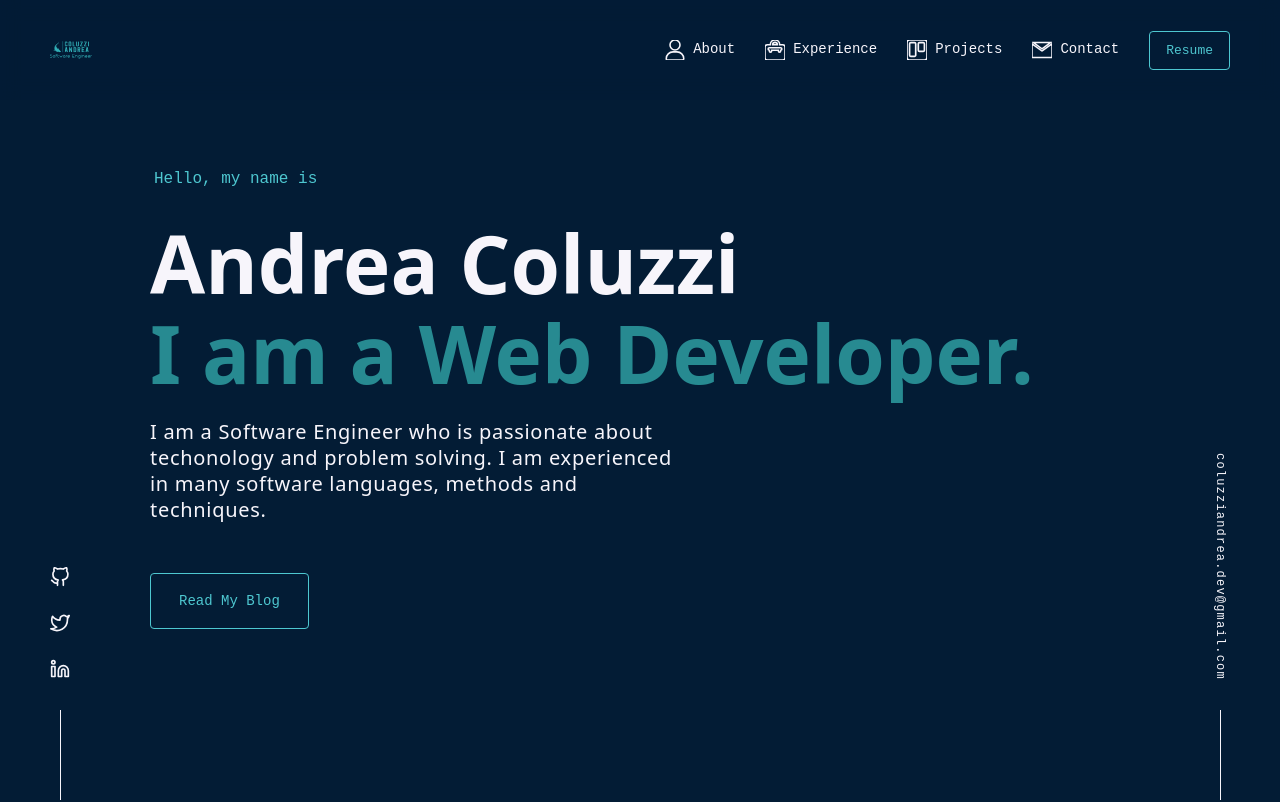
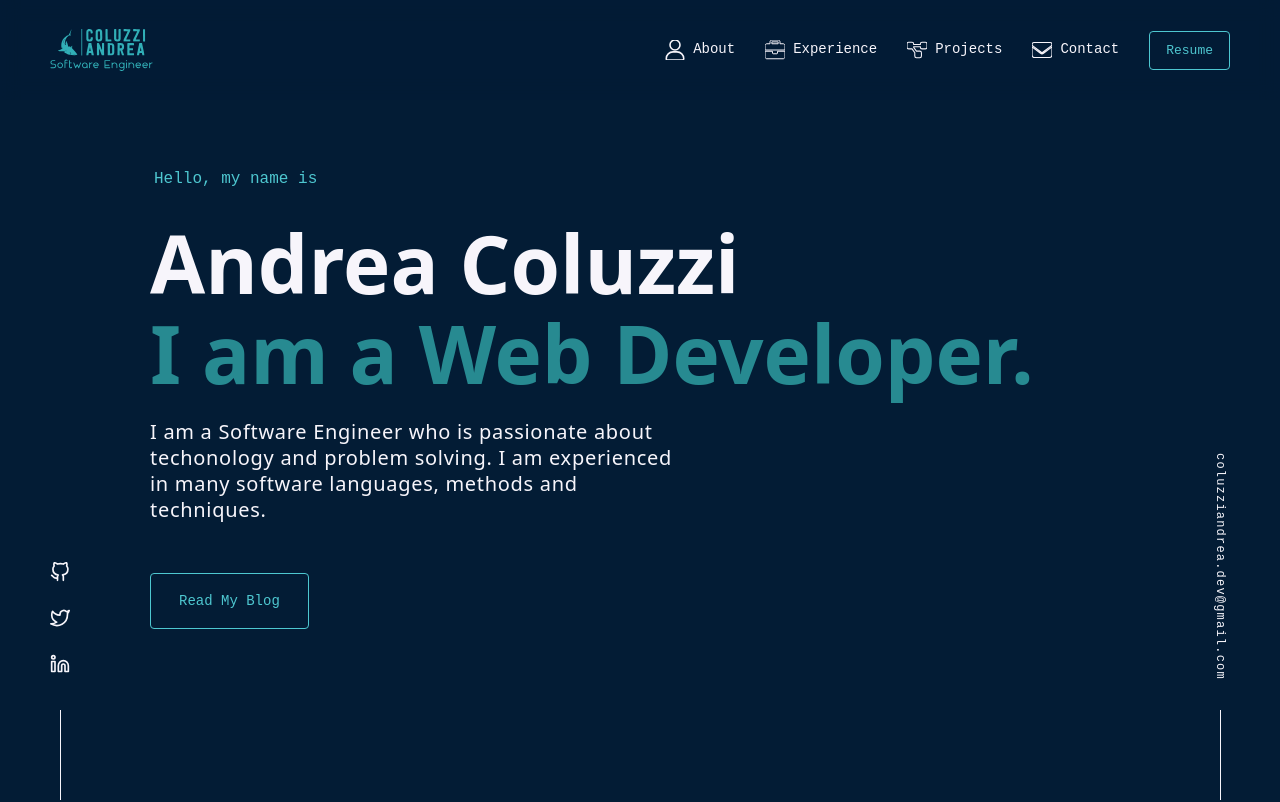
Before and after one commit to coluzziandrea/coluzziandrea.github.io, a React (Create React App) app in the folder coluzzi-andrea/: page / in a window 1280 px wide. Shown: the top 802 px of the page. Built offline with nearby package versions, Linux system fonts and the light colour scheme.

Commit message:
fix icons

```diff
--- a/coluzzi-andrea/src/components/icons/Email.js
+++ b/coluzzi-andrea/src/components/icons/Email.js
@@ -4,20 +4,13 @@
   return (
     <svg
       xmlns='http://www.w3.org/2000/svg'
-      x='0'
-      y='0'
-      enableBackground='new 0 0 330.001 330.001'
-      version='1.1'
-      viewBox='0 0 330.001 330.001'
+      viewBox='0 0 512 512'
       fill='none'
       stroke='currentColor'
-      strokeWidth='25'
+      strokeWidth='30'
       className='feather feather-mail'
     >
-      <g>
-        <path d='M173.871 177.097a14.982 14.982 0 01-8.87 2.903 14.98 14.98 0 01-8.871-2.903L30 84.602.001 62.603 0 275.001c.001 8.284 6.716 15 15 15L315.001 290c8.285 0 15-6.716 15-14.999V62.602l-30.001 22-126.129 92.495z'></path>
-        <path d='M165.001 146.4L310.087 40.001 19.911 40z'></path>
-      </g>
+      <path d='M464 64C490.5 64 512 85.49 512 112C512 127.1 504.9 141.3 492.8 150.4L275.2 313.6C263.8 322.1 248.2 322.1 236.8 313.6L19.2 150.4C7.113 141.3 0 127.1 0 112C0 85.49 21.49 64 48 64H464zM217.6 339.2C240.4 356.3 271.6 356.3 294.4 339.2L512 176V384C512 419.3 483.3 448 448 448H64C28.65 448 0 419.3 0 384V176L217.6 339.2z' />
     </svg>
   );
 };
--- a/coluzzi-andrea/src/components/icons/Job.js
+++ b/coluzzi-andrea/src/components/icons/Job.js
@@ -4,16 +4,13 @@
   return (
     <svg
       xmlns='http://www.w3.org/2000/svg'
-      enableBackground='new 0 0 512 512'
-      version='1.1'
       viewBox='0 0 512 512'
-      xmlSpace='preserve'
       fill='none'
       stroke='currentColor'
-      strokeWidth='40'
+      strokeWidth='25'
       className='feather feather-job'
     >
-      <path d='M452 120h-76C376 53.726 322.274 0 256 0S136 53.726 136 120H60c-33.137 0-60 26.863-60 60v272c0 33.137 26.863 60 60 60h392c33.137 0 60-26.863 60-60V180c0-33.137-26.863-60-60-60zM256 60c33.137 0 60 26.863 60 60H196c0-33.137 26.863-60 60-60zm146 200v20c0 16.569-13.431 30-30 30-16.569 0-30-13.431-30-30v-20H170v20c0 16.569-13.431 30-30 30-16.569 0-30-13.431-30-30v-20c-16.569 0-30-13.431-30-30s13.431-30 30-30h292c16.569 0 30 13.431 30 30s-13.431 30-30 30z'></path>
+      <path d='M320 336c0 8.844-7.156 16-16 16h-96C199.2 352 192 344.8 192 336V288H0v144C0 457.6 22.41 480 48 480h416c25.59 0 48-22.41 48-48V288h-192V336zM464 96H384V48C384 22.41 361.6 0 336 0h-160C150.4 0 128 22.41 128 48V96H48C22.41 96 0 118.4 0 144V256h512V144C512 118.4 489.6 96 464 96zM336 96h-160V48h160V96z' />
     </svg>
   );
 }
--- a/coluzzi-andrea/src/components/icons/Project.js
+++ b/coluzzi-andrea/src/components/icons/Project.js
@@ -4,13 +4,13 @@
   return (
     <svg
       xmlns='http://www.w3.org/2000/svg'
-      viewBox='0 0 24 24'
+      viewBox='0 0 576 512'
       fill='none'
       stroke='currentColor'
-      strokeWidth='2'
+      strokeWidth='30'
       className='feather feather-project'
     >
-      <path d='M21 0H3a3 3 0 00-3 3v18a3 3 0 003 3h18c1.656 0 3-1.344 3-3V3a3 3 0 00-3-3zM10.44 18.18A1.44 1.44 0 019 19.62H4.56c-.795 0-1.44-.646-1.44-1.44V4.56c0-.795.645-1.44 1.44-1.44H9c.795 0 1.44.645 1.44 1.44v13.62zm10.44-6c0 .794-.645 1.44-1.44 1.44H15c-.795 0-1.44-.646-1.44-1.44V4.56c0-.795.646-1.44 1.44-1.44h4.44c.795 0 1.44.645 1.44 1.44v7.62z'></path>
+      <path d='M0 80C0 53.49 21.49 32 48 32H144C170.5 32 192 53.49 192 80V96H384V80C384 53.49 405.5 32 432 32H528C554.5 32 576 53.49 576 80V176C576 202.5 554.5 224 528 224H432C405.5 224 384 202.5 384 176V160H192V176C192 177.7 191.9 179.4 191.7 180.1L272 288H368C394.5 288 416 309.5 416 336V432C416 458.5 394.5 480 368 480H272C245.5 480 224 458.5 224 432V336C224 334.3 224.1 332.6 224.3 331L144 224H48C21.49 224 0 202.5 0 176V80z' />
     </svg>
   );
 }
--- a/coluzzi-andrea/src/styles/GlobalStyle.js
+++ b/coluzzi-andrea/src/styles/GlobalStyle.js
@@ -180,16 +180,6 @@
     }
   }
 
-  svg {
-    width: 100%;
-    height: 100%;
-    fill: currentColor;
-    vertical-align: middle;
-
-    &.feather {
-      fill: none;
-    }
-  }
 
   a {
     display: inline-block;
```
